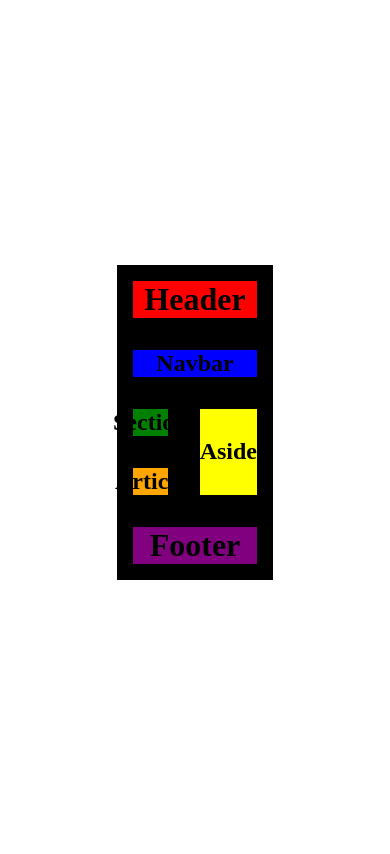
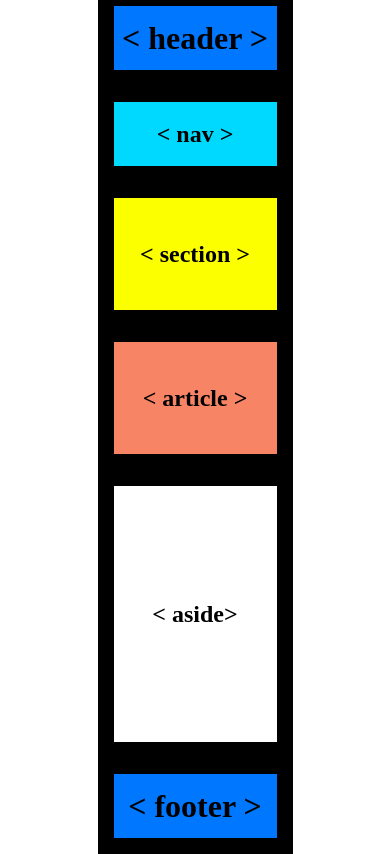
Before and after one commit to gabriela-fernanda14/atividade-grid, a plain HTML site: page index.html in a window 390 px wide. Drawn offline with Linux system fonts and the light colour scheme.

Commit message:
finalizado

```diff
--- a/index.html
+++ b/index.html
@@ -10,22 +10,22 @@
 
     <div class="grid-container">
          <header class="header">
-            <h1>Header</h1>
+            <h1>< header ></h1>
         </header>
         <nav class="navbar">
-            <h1>Navbar</h1>
+            <h1>< nav ></h1>
         </nav>
         <section class="section">
-            <h1>Section</h1>
+            <h1> < section > </h1>
         </section>
         <aside class="aside">
-            <h1>Aside</h1>
+            <h1> < aside> </Aside> </h1>
         </aside>
         <article class="article">
-            <h1>Article</h1>
+            <h1> < article > </h1>
         </article>
         <footer class="footer">
-            <h1>Footer</h1>
+            <h1> < footer > </h1>
         </div>
 
 </body>
--- a/style.css
+++ b/style.css
@@ -27,54 +27,82 @@ body {
 
 .header {
     grid-area: header;
-    background-color: red;
+    background-color: rgb(0, 119, 255);
     margin: 1rem;
     display: flex;
     justify-content: center;
     align-items: center;
+    height: 4rem;
 }
 
 .navbar {
     grid-area: navbar;
-    background-color: blue;
+    background-color: rgb(0, 217, 255);
     margin: 1rem;
     display: flex;
     justify-content: center;
     align-items: center;
+    height: 4rem;
 }
 
 .section {
     grid-area: section;
-    background-color: green;
+    background-color: rgb(251, 255, 0);
     margin: 1rem;
     display: flex;
     justify-content: center;
     align-items: center;
+    height: 7rem;
 }
 
 .aside {
     grid-area: aside;
-    background-color: yellow;
+    background-color: rgb(255, 255, 255);
     margin: 1rem;
     display: flex;
     justify-content: center;
     align-items: center;
+    height: 16rem;
 }
 
 .article {
     grid-area: article;
-    background-color: orange;
+    background-color: rgb(248, 132, 102);
     margin: 1rem;
     display: flex;
     justify-content: center;
     align-items: center;
+    height: 7rem;
 }
 
 .footer {
     grid-area: footer;
-    background-color: purple;
+    background-color: rgb(0, 119, 255);
     margin: 1rem;
     display: flex;
     justify-content: center;
     align-items: center;
+    height: 4rem;
 }
+
+.aside h1 {
+    transform: rotate(-90deg);
+}
+
+@media (max-width: 1000px) {
+    .grid-container {
+        width: 50%;
+        grid-template-columns: 1fr 1fr;
+        grid-template-areas:
+        "header header"
+        "navbar navbar"
+        "section section"
+        "article article"
+        "aside aside"
+        "footer footer";
+    }
+
+    .aside h1 {
+        transform: rotate(0deg);
+    }
+}
```
